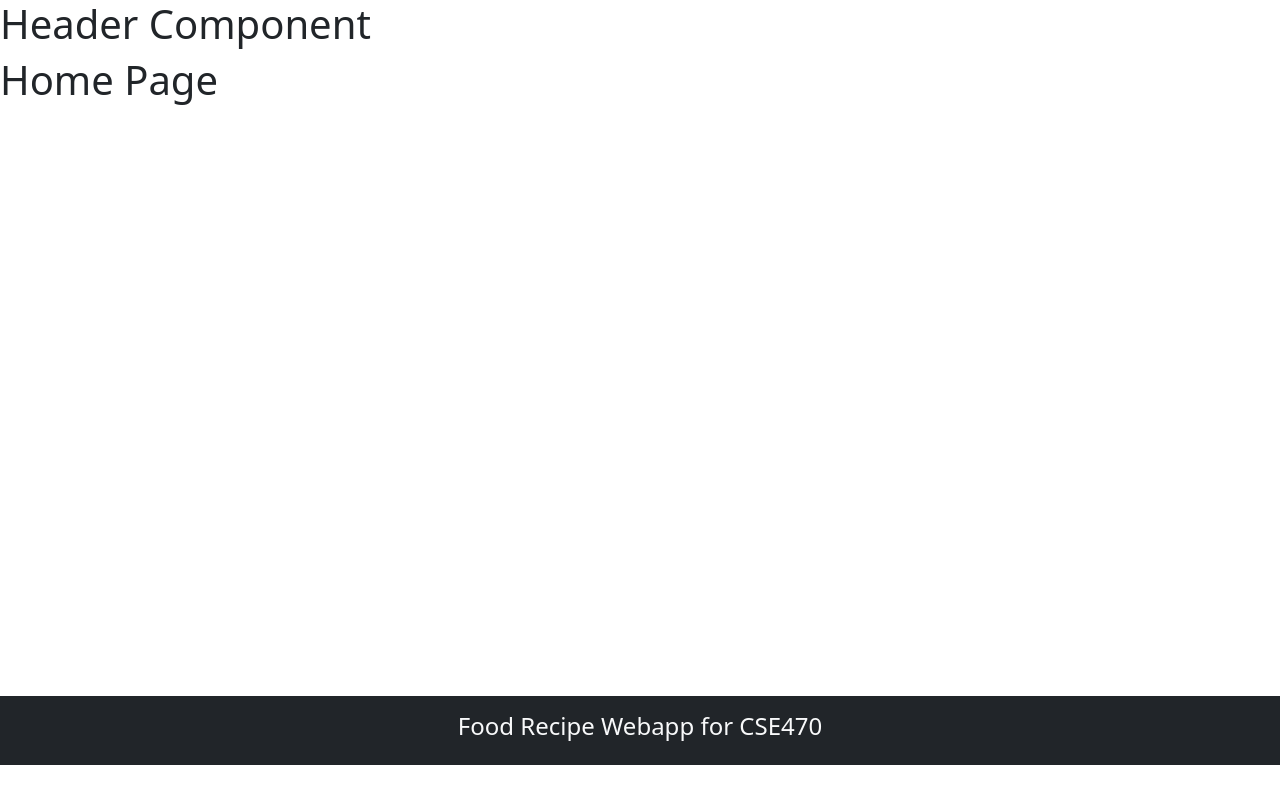
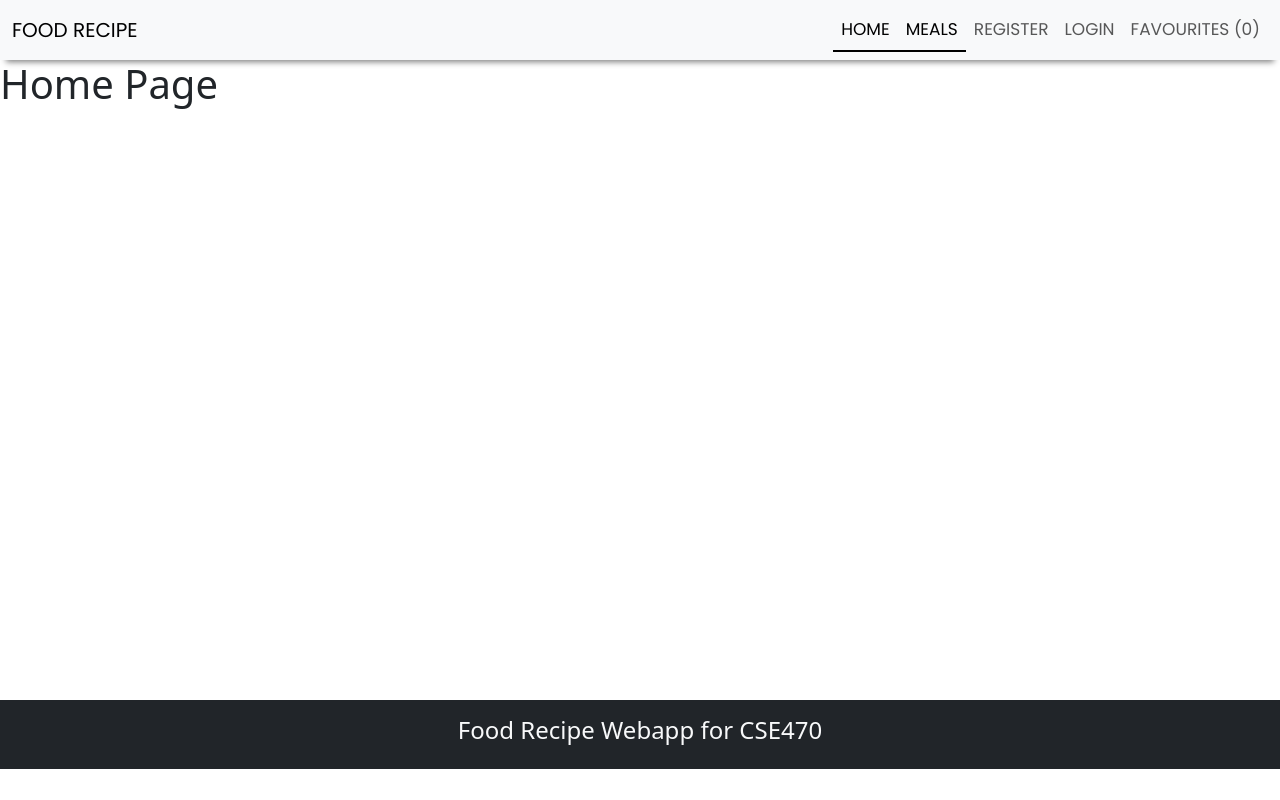
Before and after one commit to PriomDeb/food_recipe, a React (Create React App) app in the folder client/: page / in a window 1280 px wide. Built offline with nearby package versions, Linux system fonts and the light colour scheme.

Commit message:
CSS Styling of Header

```diff
--- a/client/src/components/Layout/Header.js
+++ b/client/src/components/Layout/Header.js
@@ -1,9 +1,64 @@
-import React from 'react'
+import React from "react";
+import { NavLink, Link } from "react-router-dom";
 
 export const Header = () => {
   return (
-    <div>
-        <h1>Header Component</h1>
-    </div>
-  )
-}
+    <>
+      <nav className="navbar navbar-expand-lg bg-body-tertiary">
+        <div className="container-fluid">
+          <button
+            className="navbar-toggler"
+            type="button"
+            data-bs-toggle="collapse"
+            data-bs-target="#navbarTogglerDemo01"
+            aria-controls="navbarTogglerDemo01"
+            aria-expanded="false"
+            aria-label="Toggle navigation"
+          >
+            <span className="navbar-toggler-icon" />
+          </button>
+          <div className="collapse navbar-collapse" id="navbarTogglerDemo01">
+            <Link to="/" className="navbar-brand">
+              Food Recipe
+            </Link>
+            <ul className="navbar-nav ms-auto mb-2 mb-lg-0">
+              <li className="nav-item">
+                <NavLink to="/" className="nav-link active" aria-current="page">
+                  Home
+                </NavLink>
+              </li>
+
+              <li className="nav-item">
+                <NavLink
+                  to="/meals"
+                  className="nav-link active"
+                  aria-current="page"
+                >
+                  Meals
+                </NavLink>
+              </li>
+
+              <li className="nav-item">
+                <NavLink to="/register" className="nav-link">
+                  Register
+                </NavLink>
+              </li>
+
+              <li className="nav-item">
+                <NavLink to="/login" className="nav-link">
+                  Login
+                </NavLink>
+              </li>
+
+              <li className="nav-item">
+                <NavLink to="/favourites" className="nav-link">
+                  Favourites (0)
+                </NavLink>
+              </li>
+            </ul>
+          </div>
+        </div>
+      </nav>
+    </>
+  );
+};
--- a/client/src/index.css
+++ b/client/src/index.css
@@ -9,3 +9,23 @@
 
 /* font-family: 'Poppins', sans-serif; */
 /* font-family: 'Playfair Display', serif; */
+
+/* navbar css */
+
+.navbar{
+  font-family: 'Poppins', sans-serif;
+  font-size: 17px;
+  line-height: 26px;
+  text-transform: uppercase;
+  box-shadow: 0 8px 6px -6px gray;
+  --webkit-box-shadow: 0 8px 6px -6px gray;
+  border-bottom: 0px solid gray !important;
+}
+
+.nav-link{
+  font-weight: 300 !important;
+}
+
+.active{
+  border-bottom: 2px solid;
+}
```
